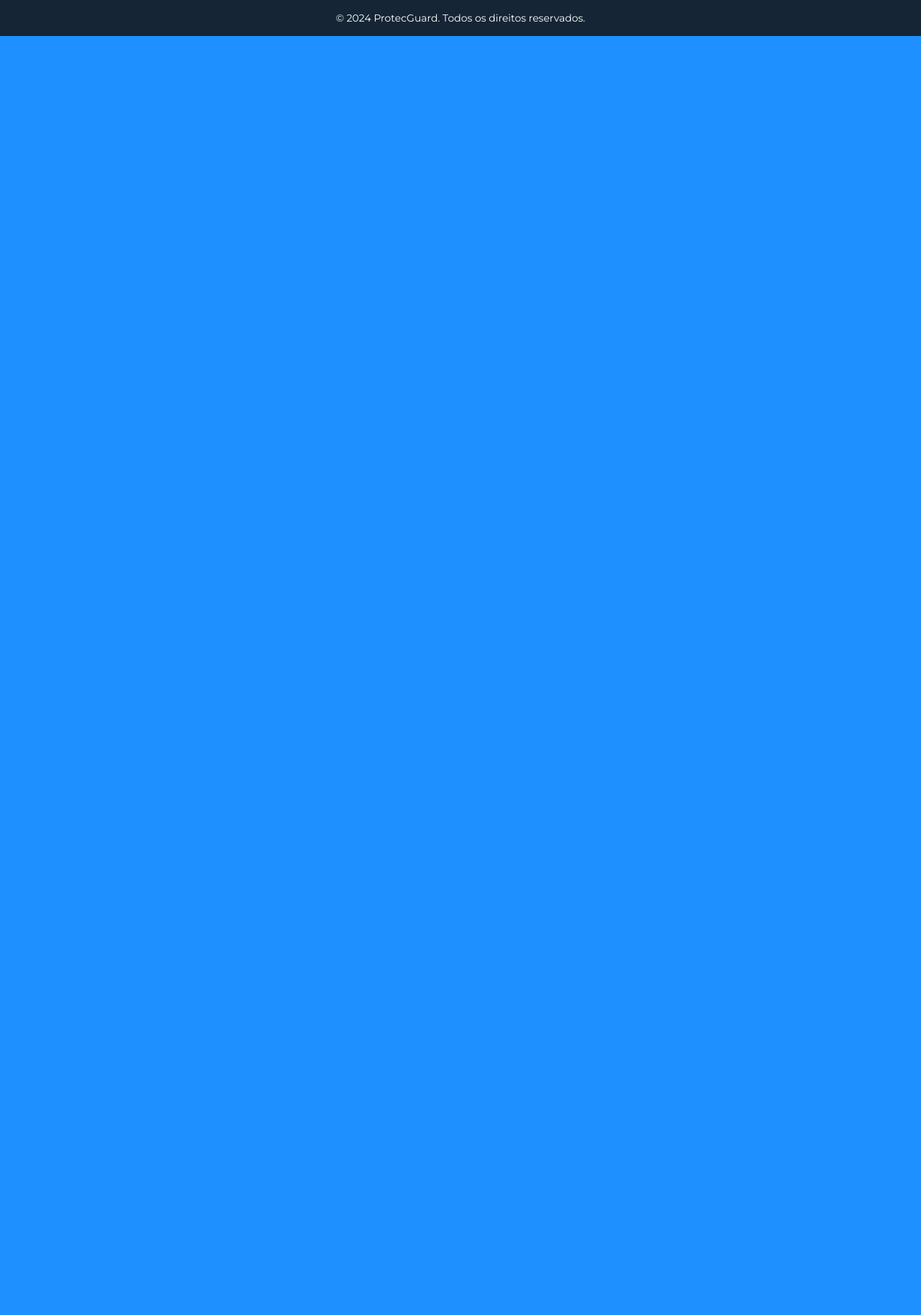
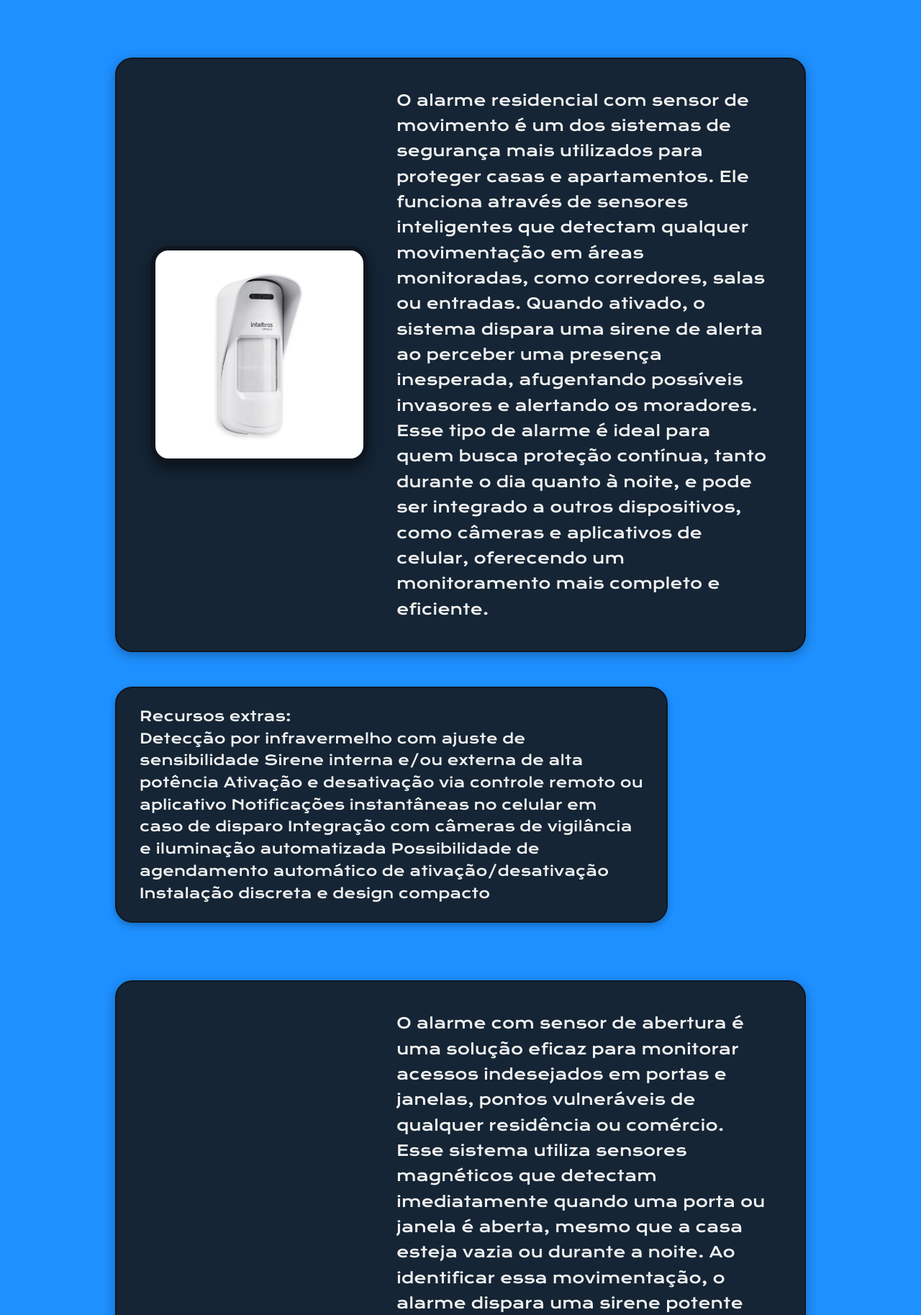
Before and after one commit to TalesMelo7/projeto-protecguard, a PHP site: page /protecguard/alarmes.html in a window 1280 px wide. Shown: the part 114-1941 px from the top of the page at 72% size. Before the commit the page ends 164 px from the top, so only its background shows below. Run offline with PHP 8.4, Linux system fonts and the light colour scheme.

Commit message:
Estilização da pagina de alarmes

```diff
--- a/Styles/Styles6.css
+++ b/Styles/Styles6.css
@@ -87,7 +87,68 @@ body {
     background-color: rgba(22, 21, 21, 0.5);
     border-radius: 0.3125rem;
 }
+.alarme-imagem{
+    width:20%;
+    margin-top: 5rem;
+    border-radius: 2rem;
+    border: 1rem solid #152535;
+    border-radius: 1rem;
+}
 
+.container {
+  text-align: left;
+
+}
+
+.container img {
+  display: inline-block;
+}
+.imagem-texto {
+    display: flex;
+    align-items: center;
+    justify-content: flex-start;
+    gap: 2.5rem;
+    margin: 5rem 10rem 2rem 10rem;
+    background-color: var(--cor-do-rodape);
+    padding: 2.5rem 3rem;
+    border-radius: 1.5rem;
+    border: 2px solid #0e1620;
+    box-shadow: 0 4px 15px rgba(0,0,0,0.3);
+}
+
+.alarme-imagem {
+    width: 35%;
+    border: 6px solid #0e1620;
+    border-radius: 1.5rem;
+    box-shadow: 0 8px 20px rgba(0,0,0,0.5);
+    margin-top: 0;
+    object-fit: cover;
+}
+
+.texto-alarme {
+    font-family: var(--fonte-primaria);
+    font-size: 1.3rem;
+    color: #f0f0f0;
+    max-width: 60%;
+    line-height: 1.7;
+    background-color: transparent;
+    border: none;
+    padding: 0;
+}
+
+.texto-alarme2 {
+    font-family: var(--fonte-primaria);
+    font-size: 1.2rem;
+    color: #f0f0f0;
+    max-width: 60%;
+    line-height: 1.6;
+    background-color: var(--cor-do-rodape);
+    margin: 3rem 10rem 0 10rem;
+    padding: 1.5rem 2rem;
+    border-radius: 1.5rem;
+    border: 2px solid #0e1620;
+    box-shadow: 0 4px 10px rgba(0,0,0,0.25);
+}
 .rodape {
     display: flex;
     align-items: center;
@@ -98,7 +159,8 @@ body {
     box-sizing: border-box;
     color: var(--cor-branca);
     font-size: 0.875rem;
-    flex-shrink: 0;
+    position: static;
+    margin-top: 4rem;
 }
 
 .rodape-texto {
--- a/alarmes.html
+++ b/alarmes.html
@@ -26,7 +26,58 @@
     </header>
 
     <main>
-    </main>
+    <div class="imagem-texto">
+        <img src="images/alarmes.webp" alt="Imagem do Alarme" class="alarme-imagem">
+        <p class="texto-alarme">O alarme residencial com sensor de movimento é um dos sistemas de segurança mais utilizados para proteger casas e apartamentos.
+            Ele funciona através de sensores inteligentes que detectam qualquer movimentação em áreas monitoradas, como corredores, salas ou entradas. Quando ativado,
+            o sistema dispara uma sirene de alerta ao perceber uma presença inesperada, afugentando possíveis invasores e alertando os moradores.
+            Esse tipo de alarme é ideal para quem busca proteção contínua, tanto durante o dia quanto à noite, e pode ser integrado a outros dispositivos, como câmeras e
+            aplicativos de celular, oferecendo um monitoramento mais completo e eficiente.
+            </p>
+            </div>
+            <p class="texto-alarme2">Recursos extras:<br>
+            Detecção por infravermelho com ajuste de sensibilidade
+            Sirene interna e/ou externa de alta potência
+            Ativação e desativação via controle remoto ou aplicativo
+            Notificações instantâneas no celular em caso de disparo
+            Integração com câmeras de vigilância e iluminação automatizada
+            Possibilidade de agendamento automático de ativação/desativação
+            Instalação discreta e design compacto</p>
+            <div class="imagem-texto">
+            <img src="images/alarmes2.webp" alt="Imagem do Alarme" class="alarme-imagem">
+            <p class="texto-alarme">O alarme com sensor de abertura é uma solução eficaz para monitorar acessos indesejados em portas e janelas, pontos vulneráveis de
+                qualquer residência ou comércio. Esse sistema utiliza sensores magnéticos que detectam imediatamente quando uma porta ou janela é aberta, mesmo que a
+                casa esteja vazia ou durante a noite. Ao identificar essa movimentação, o alarme dispara uma sirene potente para intimidar invasores e pode enviar notificações
+                instantâneas para o celular do proprietário, garantindo uma resposta rápida e eficaz.
+                Além da função principal de detecção de abertura, esse tipo de alarme pode ser integrado a sistemas de automação residencial, permitindo, por exemplo, acionar
+                luzes ou câmeras automaticamente no momento da invasão. O dispositivo apresenta instalação simples, com sensores discretos e design compacto, ideal para quem
+                busca reforçar a segurança sem comprometer a estética do imóvel. Também oferece funcionalidades adicionais, como a programação de horários para ativação
+                automática, evitando falsos alarmes causados por familiares ou moradores.
+            </p>
+            </div>
+            <p class="texto-alarme2">Recursos extras:<br>
+            Registro de entradas e saídas
+            Alertas por SMS ou e-mail
+            Painel de controle digital
+            Integração com sensores de abertura de portas e janelas
+            Backup de energia em caso de queda
+            <div class="imagem-texto">
+            <img src="images/alarmes3.jpg" alt="Imagem do Alarme" class="alarme-imagem">
+            <p class="texto-alarme">Esse sistema de alarme moderno permite controlar e monitorar a segurança da sua casa pelo celular, de qualquer lugar. Além dos sensores
+                tradicionais, ele integra câmeras, detectores de fumaça e iluminação automatizada para uma proteção completa.Com notificações em tempo real, você é avisado
+                imediatamente sobre qualquer evento suspeito. A instalação é fácil e o aplicativo oferece controle simples e relatórios de segurança, ideal para quem quer
+                tecnologia e praticidade na proteção do imóvel.
+            </p>
+            </div>
+            <p class="texto-alarme2">Recursos extras:<br>
+                Sensores de longo alcance
+                Resistência à chuva e poeira (IP66)
+                Configuração de zonas específicas
+                Compatibilidade com sistema de monitoramento
+                Ajuste de sensibilidade
+            </p>
+
+</main>
 
     <footer class="rodape">
         <p class="rodape-texto">© 2024 ProtecGuard. Todos os direitos reservados.</p>
```
Also changed, not shown: README.md, images/alarmes.webp (added), images/alarmes2.webp (added), images/alarmes3.jpg (added).
